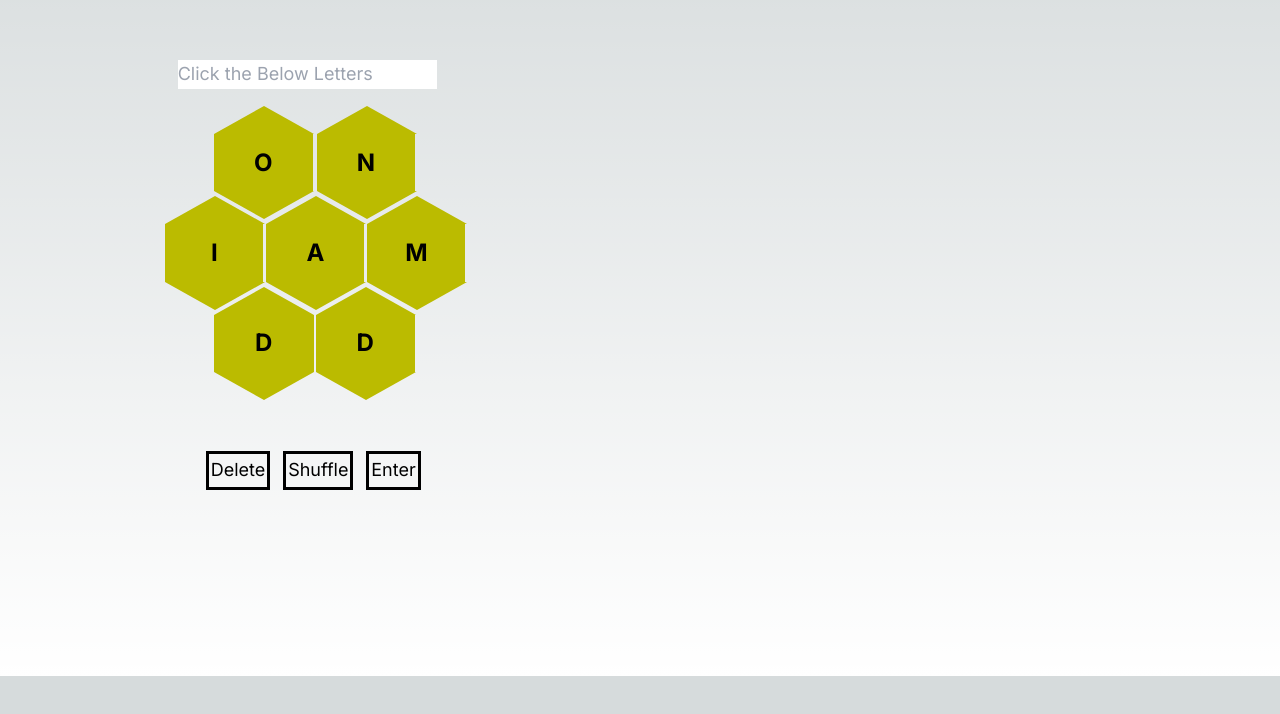
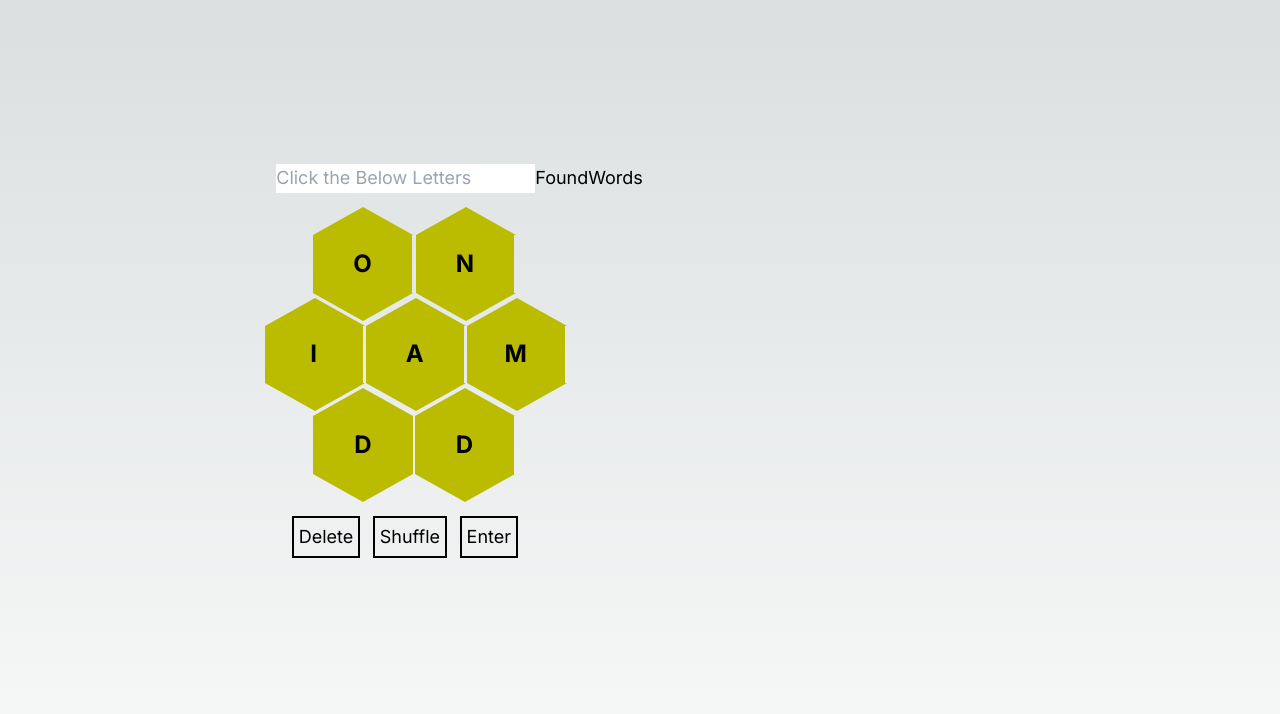
Before and after one commit to Chikage8/spelling-bee-game, a Next.js app: page / in a window 1280 px wide. Shown: the part 124-838 px from the top of the page. Before the commit the page ends 800 px from the top, so only its background shows below. Built offline with nearby package versions, Linux system fonts and the light colour scheme.

Commit message:
Code has been restructured for readability and delete function has been updated to only delete the last letter

```diff
--- a/src/app/page.js
+++ b/src/app/page.js
@@ -4,6 +4,8 @@ import React from 'react';
 import Hive from './ui/Hive';
 import './styles/global.css';
 import Buttons from "./ui/Buttons";
+import InputSide from "./ui/InputSide";
+import OutputSide from "./ui/OutputSide";
 
 export function shuffleWord(word, center_letter) {
   if (!center_letter) {
@@ -120,14 +122,9 @@ export default function Home() {
   console.log(center_letter);
 
   return (
-    <main className="flex min-h-screen flex-col items-center p-0">
-        {/* <input type="text"></input> */}
-        <input type="text" id="input-text" placeholder="Click the Below Letters"></input>
-
-        <Hive shuffledWord={shuffledWord} center_letter={center_letter}></Hive>
-
-
-
-    </main>
+    <div className="flex flex-row justify-start items-start pt-64 pl-52" id="game-container">
+      <InputSide shuffledWord={shuffledWord} center_letter={center_letter}/>
+      <OutputSide />
+    </div>
   );
 }
--- a/src/app/styles/global.css
+++ b/src/app/styles/global.css
@@ -44,27 +44,58 @@ img {
   display: block;
 }
 
-.hexagon-container {
+#game-container {
+  /* display: flex; */
+}
+
+#input-side-container{
+    /* margin-right: 52vw; */
+    /* margin-top: 30vh; */
+}
+
+#input-text {
   position: relative;
-    margin-right: 55.4vw;
-    margin-top: 2vh;
+  margin-left: 3.3vw;
+  /* margin-bottom: 2.5vh; */
+}
+
+.hive-container {
+  position: relative;
   display: flex;
   flex-direction: column;
   justify-content: flex-start;
   align-items: center;
+  height: min-content;
+  width: min-content;
 }
+
+/* .button-container { */
+  /* display: flex; */
+  /* gap: 1vw; */
+  /* margin-left: 1.5vw; */
+  /* margin-top: -15%; */
+/* } */
+
+/* .button-container button{
+  gap: 1vw;
+  border: solid black;
+  padding: 1%;
+} */
+
 
 .hive-upper-row {
     display: flex;
     gap: 2%;
     width: 67%;
     margin-left: 6%;
+    margin-bottom: -25px;
 }
 
 .hive-middle-row {
     display: flex;
     gap: 1%;
-    transform: translate(0, -25px);
+    margin-bottom: -25px;
+    /* transform: translate(0, -25px); */
 }
 
 .hive-lower-row {
@@ -72,7 +103,7 @@ img {
     gap: 1%;
     width: 67%;
     margin-left: 6%;
-    transform: translate(0, -50px);
+    /* transform: translate(0, -50px); */
 }
 
 .hexagon {
@@ -119,21 +150,24 @@ img {
   font-weight: 700;
 }
 
-  #input-text {
+#found-words-container {
   position: relative;
-    margin-right: 52vw;
-    margin-top: 23vh;
 }
 
-  #button-container {
-    display: flex;
-    gap: 1vw;
-    margin-right: 52vw;
-  }
-
-  #button-container button{
-    display: flex;
+/* #delete-button {
   gap: 1vw;
   border: solid black;
   padding: 1%;
 }
+
+#shuffle-button {
+  gap: 1vw;
+  border: solid black;
+  padding: 1%;
+}
+
+#enter-button {
+  gap: 1vw;
+  border: solid black;
+  padding: 1%;
+} */
--- a/src/app/ui/Buttons.jsx
+++ b/src/app/ui/Buttons.jsx
@@ -4,23 +4,27 @@ import React from 'react'
 import { shuffleWord } from '../page';
 
 const Buttons = (props) => {
-    function handleDelete() {
-        document.getElementById("input-text").value = "";
+    const handleDelete = (e) => {
+        // alert("Delete Clicked")
+        let word = document.getElementById("input-text").value
+        word = word.replace(word.charAt(word.length - 1), "");
+        document.getElementById("input-text").value = word;
     }
 
-    function handleShuffle() {
+    const handleShuffle = (e) => {
         props.childSetWord(shuffleWord(props.word, props.center_letter));
     }
 
-    function handleEnter() {
-
+    const handleEnter = (e) => {
+        alert("Enter Clicked")
     }
 
+
     return (
-        <div id="button-container">
-            <button id="delete-button" onClick={handleDelete}>Delete</button>
-            <button id="shuffle-button" onClick={handleShuffle}>Shuffle</button>
-            <button id="enter-button" onClick={handleEnter}>Enter</button>
+        <div id='button-container' className='flex gap-1 ml-9'>
+            <button className='gap-1 border-2 border-black p-1' id="delete-button" onClick={handleDelete}>Delete</button>
+            <button className='gap-1 border-2 border-black p-1 ml-2' id="shuffle-button" onClick={handleShuffle}>Shuffle</button>
+            <button className='gap-1 border-2 border-black p-1 ml-2' id="enter-button" onClick={handleEnter}>Enter</button>
         </div>
     )
 }
--- /dev/null
+++ b/src/app/ui/FoundWords.jsx
@@ -0,0 +1,9 @@
+import React from 'react'
+
+const FoundWords = () => {
+  return (
+    <div id='found-words-container'>FoundWords</div>
+  )
+}
+
+export default FoundWords
--- a/src/app/ui/Hive.jsx
+++ b/src/app/ui/Hive.jsx
@@ -6,36 +6,22 @@ import { useEffect, useState } from 'react';
 import Buttons from './Buttons';
 
 const Hive = (props) => {
-
-    const [word,setWord] = useState(props.shuffledWord)
-
-    function childSetWord(value) {
-        setWord(value);
-    }
-
-    useEffect(()=> {
-        setWord(props.shuffledWord)
-    }, [props.shuffledWord])
-
     return (
-        <>
-            <div className='hexagon-container'>
+        <div className='hive-container'>
             <div className='hive-upper-row'>
-                    <Hexagon id='hexagon-0'> {word[0]} </Hexagon>
-                    <Hexagon id='hexagon-1'> {word[1]} </Hexagon>
+                <Hexagon id='hexagon-0'> {props.word[0]} </Hexagon>
+                <Hexagon id='hexagon-1'> {props.word[1]} </Hexagon>
             </div>
             <div className='hive-middle-row'>
-                    <Hexagon id='hexagon-2'> {word[2]} </Hexagon>
-                    <Hexagon id='hexagon-3'> {word[3]} </Hexagon>
-                    <Hexagon id='hexagon-4'> {word[4]} </Hexagon>
+                <Hexagon id='hexagon-2'> {props.word[2]} </Hexagon>
+                <Hexagon id='hexagon-3'> {props.word[3]} </Hexagon>
+                <Hexagon id='hexagon-4'> {props.word[4]} </Hexagon>
             </div>
             <div className='hive-lower-row'>
-                    <Hexagon id='hexagon-5'> {word[5]} </Hexagon>
-                    <Hexagon id='hexagon-6'> {word[6]} </Hexagon>
+                <Hexagon id='hexagon-5'> {props.word[5]} </Hexagon>
+                <Hexagon id='hexagon-6'> {props.word[6]} </Hexagon>
             </div>
         </div>
-            <Buttons word={word} childSetWord={childSetWord} center_letter={props.center_letter}/>
-        </>
     )
 }
 
--- /dev/null
+++ b/src/app/ui/InputSide.jsx
@@ -0,0 +1,28 @@
+'use client'
+
+import React from 'react'
+import { useEffect, useState } from 'react';
+import Hive from './Hive'
+import Buttons from './Buttons'
+
+const InputSide = (props) => {
+    const [word,setWord] = useState(props.shuffledWord)
+
+    function childSetWord(value) {
+        setWord(value);
+    }
+
+    // useEffect(()=> {
+    //     setWord(word)
+    // }, [word])
+
+    return (
+        <div className="flex min-h-screen flex-col items-center gap-3 p-0" id='input-side-container'>
+            <input type="text" id="input-text" placeholder="Click the Below Letters"></input>
+            <Hive word={word} childSetWord={childSetWord} center_letter={props.center_letter} />
+            <Buttons word={word} childSetWord={childSetWord} center_letter={props.center_letter}/>
+        </div>
+    )
+}
+
+export default InputSide
--- /dev/null
+++ b/src/app/ui/OutputSide.jsx
@@ -0,0 +1,12 @@
+import React from 'react'
+import FoundWords from './FoundWords'
+
+const OutputSide = () => {
+  return (
+    <div className="flex min-h-screen flex-col items-center p-0" id='output-side-container'>
+        <FoundWords />
+    </div>
+  )
+}
+
+export default OutputSide
```
Lines whose indentation alone changed are shown as unchanged.
